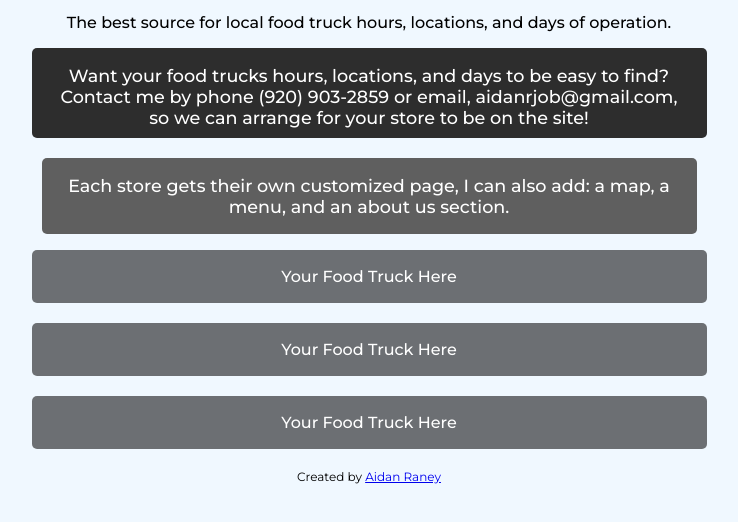
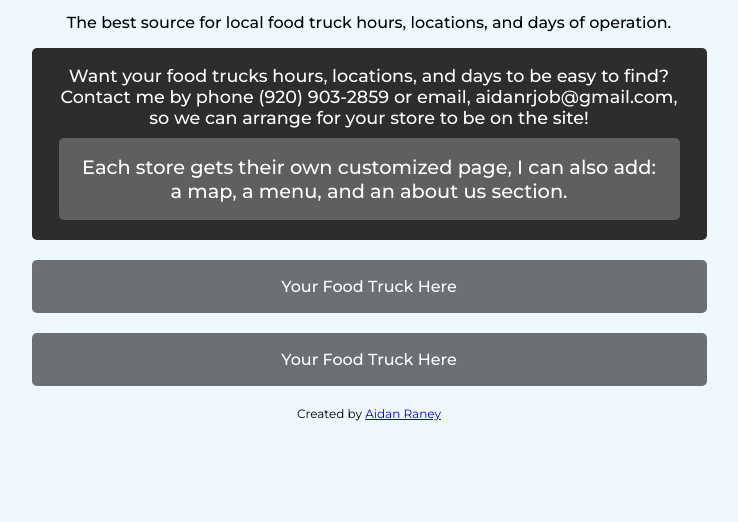
Before and after one commit to AidanSpeakss/foodtrucks, a plain HTML site: page index.html in a window 1280 px wide. Shown: the part 276-798 px from the top of the page, without its empty margins (271-1009 px from the left). Drawn offline with nearby package versions, Linux system fonts and the light colour scheme; a script that the page names is missing.

Commit message:
wrong use of a tag fix

```diff
--- a/index.html
+++ b/index.html
@@ -15,7 +15,7 @@
 <p id="title">Menomonie Food Trucks</p>
 <p class="desc">The best source for local food truck hours, locations, and days of operation.</p>
 <div id="links">
-    <p class="info" style="background-color: #2d2d2d;font-size: 1.1em;font-weight:500;padding-bottom:10px;">Want your food trucks hours, locations, and days to be easy to find? Contact me by phone (920) 903-2859 or email, aidanrjob@gmail.com, so we can arrange for your store to be on the site!    <p class="link" style="background-color: rgb(95,95,95);font-size: 1.1em;font-weight:500;margin:10px;">Each store gets their own customized page, I can also add: a map, a menu, and an about us section.</p></p>    <a class="link" href="example.html">Your Food Truck Here</a>
+    <span class="info" style="background-color: #2d2d2d;font-size: 1.1em;font-weight:500;padding-bottom:10px;">Want your food trucks hours, locations, and days to be easy to find? Contact me by phone (920) 903-2859 or email, aidanrjob@gmail.com, so we can arrange for your store to be on the site!<p class="link" style="background-color: rgb(95,95,95);font-size: 1.1em;font-weight:500;margin:10px;">Each store gets their own customized page, I can also add: a map, a menu, and an about us section.</p></span>
     <a class="link" href="example.html">Your Food Truck Here</a>
     <a class="link" href="example.html">Your Food Truck Here</a>
 </div>
```
